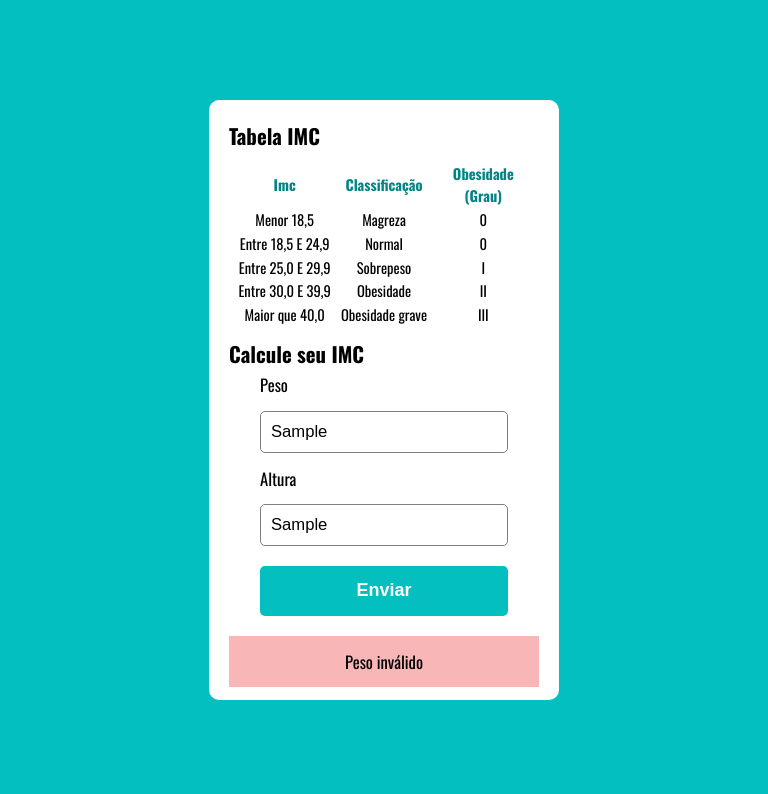
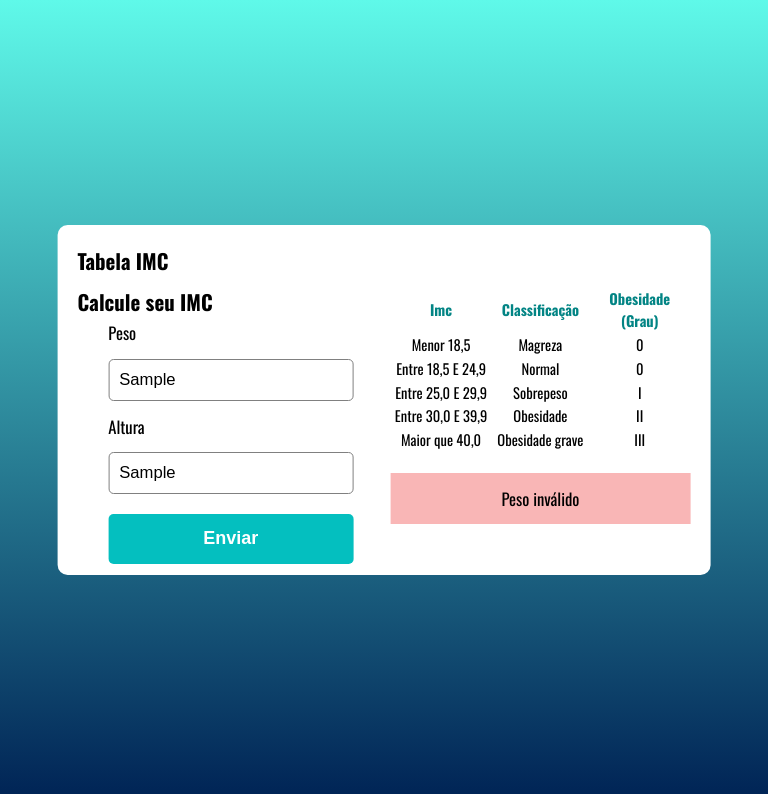
Before and after one commit to erikafirmino/calculo-imc, a plain HTML site: page index.html in a window 768 px wide. Both pictures are taken after typing "Sample", "Sample" into the empty fields and a click on the button "Enviar". Drawn offline with nearby package versions, Linux system fonts and the light colour scheme.

Commit message:
tela grande

```diff
--- a/assets/css/media-query.css
+++ b/assets/css/media-query.css
@@ -1,6 +1,42 @@
 @charset "UTF-8";
 
 @media screen and (min-width: 768px) and (max-width: 992px){
+    * {
+        margin: 0px;
+        padding: 0px;
+        box-sizing: border-box;
+    }
+    body{
+        background-image: linear-gradient(to top, #002355, #5ff9e9);
+    }
+    section{
+        width: 85vw;
+        height: 350px;
+    }
+    table{
+        float: right;
+        width: 300px;
+    }
+    td,th {
+        width: 80px;
+        text-align: center;
+     }
+     th{
+         color: #028484;
+     }
+     form{
+        float: left;
+        width: 50%;
+        display: block;
+        margin: auto;
+        margin-bottom: 10px;
+        border-radius: 5px;
+     }
+
+     .paragrafo-resultado, .bad{
+        float: right;
+        width: 300px;
+     }
 
 
 }
--- a/index.html
+++ b/index.html
@@ -6,12 +6,13 @@
     <meta name="viewport" content="width=device-width, initial-scale=1.0">
     <title>Calcule seu IMC</title>
     <link rel="stylesheet" href="assets/css/style.css">
+    <link rel="stylesheet" href="assets/css/media-query.css">
 </head>
 <body>
     <main>
         <section class="container">
             <h1>Tabela IMC</h1>
-           <table>
+            <table>
             <thead>
                 <th>Imc</th>
                 <th>Classificação</th>
```
